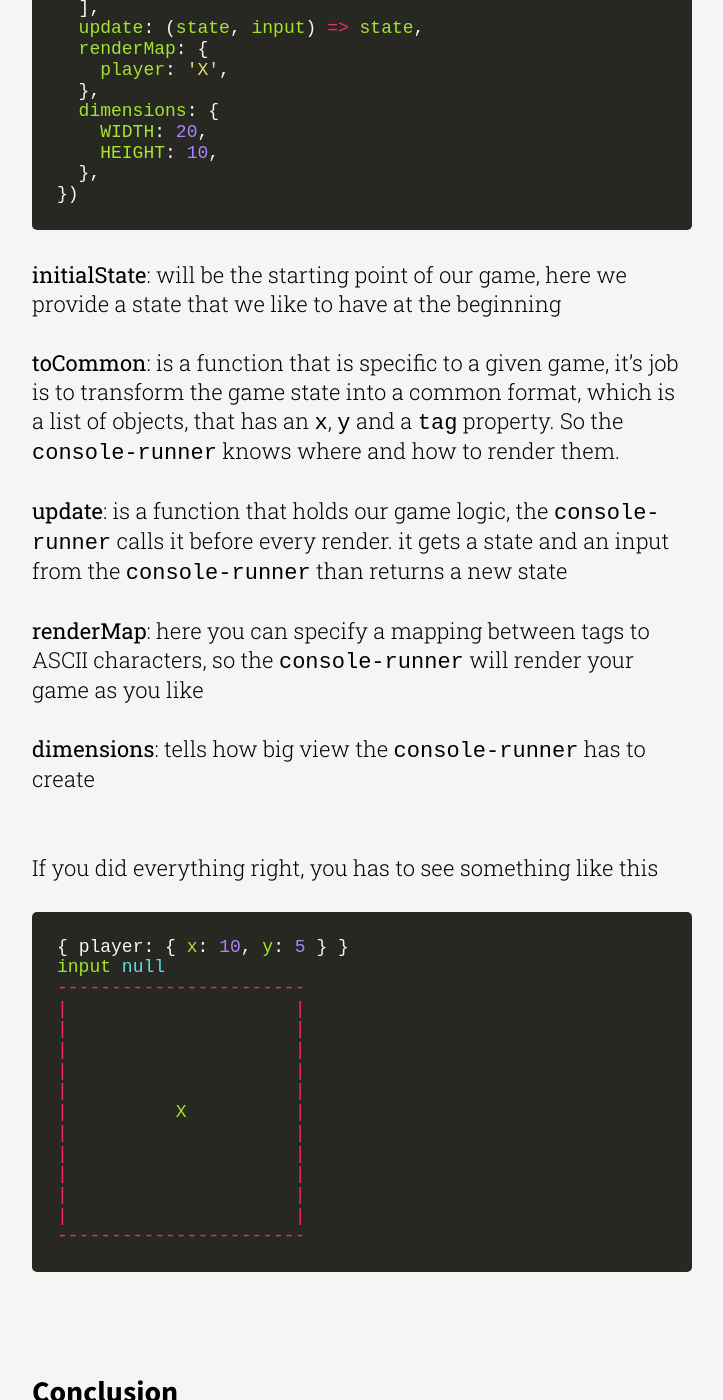
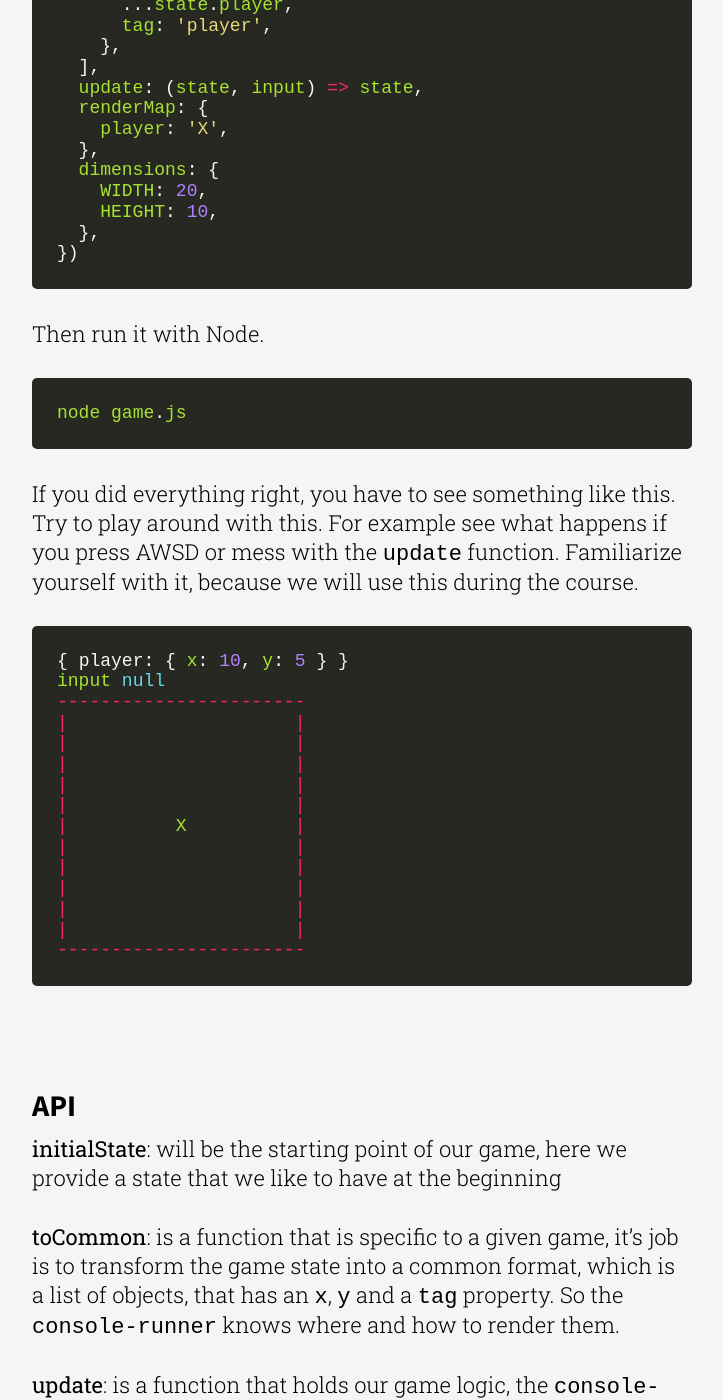
Before and after one commit to AdamGonda/adamgonda.com, a Jekyll site: the page built from _posts/2020-10-20-Snake-part-1.md, in a window 1280 px wide and 1400 px high, scrolled down 3033 px. Shown: the whole window, without its empty margins (278-1001 px from the left). Built offline with Jekyll 4.4.1, drawn with Linux system fonts in a browser that asks for light colours; some of the changed text lies outside the part shown.

Commit message:
update snake tutorial b-post

````diff
--- a/_posts/2020-10-20-Snake-part-1.md
+++ b/_posts/2020-10-20-Snake-part-1.md
@@ -9,22 +9,24 @@
   - JavaScript
 titles:
   - Intro
+  - Setup
   - Example
-  - Conclusion
+  - API
+  - Result
+  - Next steps
 ---
 
-The goal of this post is to introduce the console-runner package.
+The goal of this post is to introduce the `console-runner` package.
 Show it's API through a toy example and tell a bit about it's inner workings.
 
 {% include post-content-list.html titles=page.titles %}
 
 # Intro
 
-If you ever created a game before, you know that
-in every game, there is a game loop at the core,
-and it's job is to keep updating the game until we exit.
-In this case the console-runner will provide our game loop
-besides it's other responsibilities ⬇️
+If you ever created a game before, you know that in every game, there is a
+game loop at the core, and its job is to keep updating the game until we exit.
+In this case, the `console-runner` will provide our game loop, beside its other
+responsibilities seen ⬇️
 
 {% include post-image.html
   src='snake-overview.jpg'
@@ -37,9 +39,7 @@
 So when we implement the game, our only job will be
 to deal with the game specific issues.
 
-# Example
-
-I like to start simple but first we need to prepare for the example.
+# Setup
 
 <p>Create a folder and open it with VS Code:</p>{: .pre-code}
 ```js
@@ -60,16 +60,12 @@
 ```js
 npm i adamgonda/console-runner
 ```
----
 
-So as I said the only function that we
-need from the `console-runner` is `run`.
-In this example we create a 20 x 10
-"game" where the player at the middle
-rendered as an "X".
-
+# Example
 
 ```js
+// in game.js
+
 const { run } = require('console-runner')
 
 run({
@@ -96,6 +92,37 @@
 })
 ```
 
+Then run it with Node.
+
+```js
+node game.js
+```
+
+If you did everything right, you have to see something like this.
+Try to play around with this. For example see what happens
+if you press AWSD or mess with the `update` function. Familiarize
+yourself with it, because we will use this during the course.
+
+```js
+{ player: { x: 10, y: 5 } }
+input null
+-----------------------
+|                     |
+|                     |
+|                     |
+|                     |
+|                     |
+|          X          |
+|                     |
+|                     |
+|                     |
+|                     |
+|                     |
+-----------------------
+```
+
+# API
+
 **initialState**: will be the starting point of our game,
 here we provide a state that we like to have at the
 beginning
@@ -117,30 +144,8 @@
 
 **dimensions**: tells how big view the `console-runner` has to create
 
----
+# Next steps
 
-If you did everything right, you has to see something like this
-
-```js
-{ player: { x: 10, y: 5 } }
-input null
------------------------
-|                     |
-|                     |
-|                     |
-|                     |
-|                     |
-|          X          |
-|                     |
-|                     |
-|                     |
-|                     |
-|                     |
------------------------
-```
-
-# Conclusion
-
-
-
-In the next post we will...
+You did great and reached the end of this section.
+Next we will start to check out snake and the
+different features we have to implement.
````
Also changed, not shown: assets/images/2020-10-20/snake-overview.jpg.
